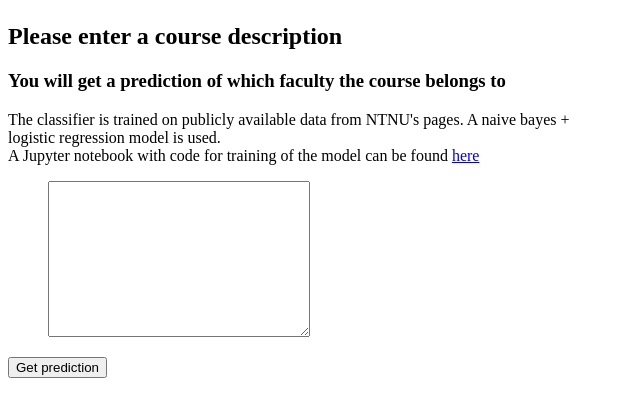
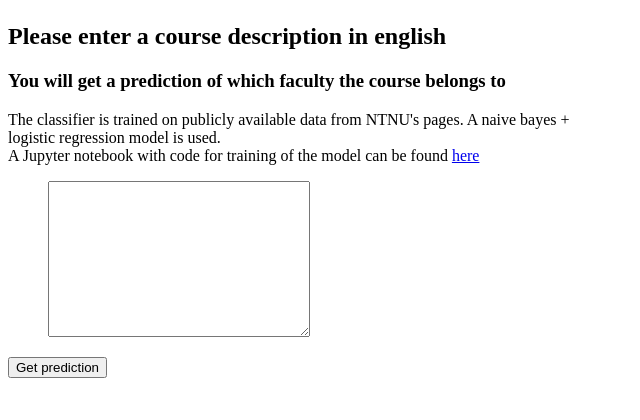
Before and after one commit to thomasht86/itdagene_norconsult, a Flask app: page / in a window 1280 px wide. Shown: the part 309-729 px from the top of the page, without its empty margins (0-640 px from the left). Run offline with Flask 2, Linux system fonts and the light colour scheme; parts of the project's set-up code (start-up, migrations or seed data) failed here and were passed over; some libraries are stand-ins or nearby versions.

Commit message:
Changed description

```diff
--- a/webapp/templates/reviewform.html
+++ b/webapp/templates/reviewform.html
@@ -10,7 +10,7 @@
 </head>
 
 <body>
-	<h2>Please enter a course description</h2>
+	<h2>Please enter a course description in english</h2>
         <h3>You will get a prediction of which faculty the course belongs to<br>
 		</h3>
 		The classifier is trained on publicly available data from NTNU's pages. A naive bayes + logistic regression model is used.
```
